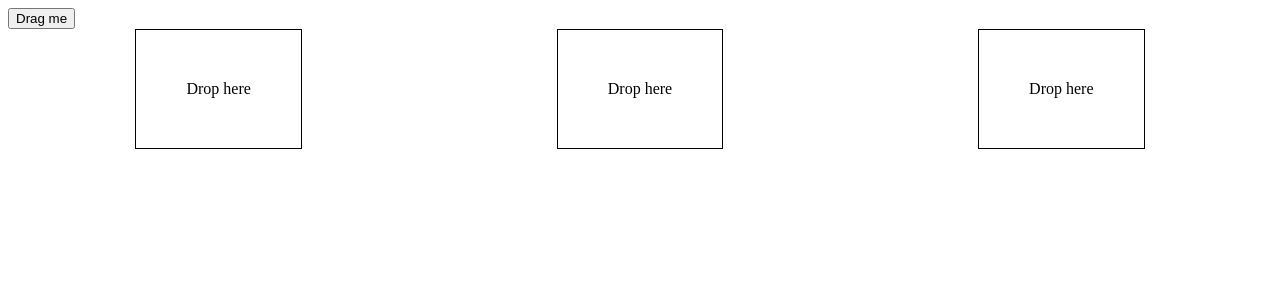
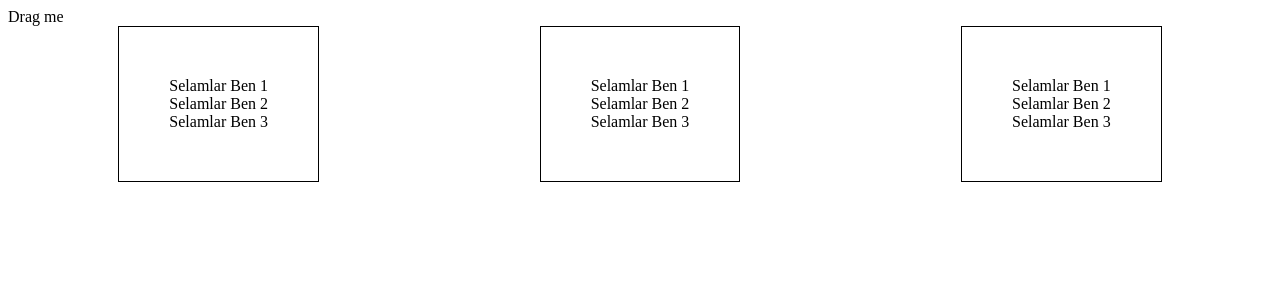
Before and after one commit to nilguresci/todo-app, a React (Vite) app: page / in a window 1280 px wide. Shown: the top 300 px of the page. Built offline with nearby package versions, Linux system fonts and the light colour scheme.

Commit message:
Sortable

```diff
--- a/src/components/Board/Board.tsx
+++ b/src/components/Board/Board.tsx
@@ -1,4 +1,21 @@
+/* eslint-disable @typescript-eslint/no-explicit-any */
 import { useDroppable } from "@dnd-kit/core";
+import {
+  DndContext,
+  closestCenter,
+  KeyboardSensor,
+  PointerSensor,
+  useSensor,
+  useSensors,
+} from "@dnd-kit/core";
+import {
+  arrayMove,
+  SortableContext,
+  sortableKeyboardCoordinates,
+  verticalListSortingStrategy,
+} from "@dnd-kit/sortable";
+import Task from "../Task/Task";
+import { useState } from "react";
 
 // eslint-disable-next-line @typescript-eslint/no-explicit-any
 const Board = (props: any) => {
@@ -12,9 +29,43 @@ const Board = (props: any) => {
     padding: "50px",
   };
 
+  const [items, setItems] = useState([1, 2, 3]);
+  const sensors = useSensors(
+    useSensor(PointerSensor),
+    useSensor(KeyboardSensor, {
+      coordinateGetter: sortableKeyboardCoordinates,
+    })
+  );
+
+  function handleDragEnd(event: any) {
+    const { active, over } = event;
+
+    if (active.id !== over.id) {
+      setItems((items: any) => {
+        const oldIndex = items.indexOf(active.id);
+        const newIndex = items.indexOf(over.id);
+
+        return arrayMove(items, oldIndex, newIndex);
+      });
+    }
+  }
+
   return (
     <div ref={setNodeRef} style={style}>
-      {props.children}
+      <DndContext
+        sensors={sensors}
+        collisionDetection={closestCenter}
+        onDragEnd={handleDragEnd}
+      >
+        <SortableContext items={items} strategy={verticalListSortingStrategy}>
+          {items.map((id: any) => (
+            <Task key={id} id={id}>
+              {" "}
+              Selamlar Ben {id}{" "}
+            </Task>
+          ))}
+        </SortableContext>
+      </DndContext>
     </div>
   );
 };
--- a/src/components/Task/Task.tsx
+++ b/src/components/Task/Task.tsx
@@ -1,20 +1,19 @@
-import { useDraggable } from "@dnd-kit/core";
+import { useSortable } from "@dnd-kit/sortable";
+import { CSS } from "@dnd-kit/utilities";
 
 // eslint-disable-next-line @typescript-eslint/no-explicit-any
 const Task = (props: any) => {
-  const { attributes, listeners, setNodeRef, transform } = useDraggable({
-    id: props.id,
-  });
-  const style = transform
-    ? {
-        transform: `translate3d(${transform.x}px, ${transform.y}px, 0)`,
-      }
-    : undefined;
+  const { attributes, listeners, setNodeRef, transform, transition } =
+    useSortable({ id: props.id });
+  const style = {
+    transform: CSS.Transform.toString(transform),
+    transition,
+  };
 
   return (
-    <button ref={setNodeRef} style={style} {...listeners} {...attributes}>
+    <div ref={setNodeRef} style={style} {...attributes} {...listeners}>
       {props.children}
-    </button>
+    </div>
   );
 };
 
```
